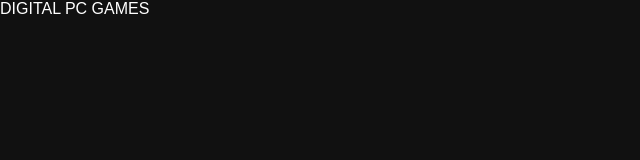
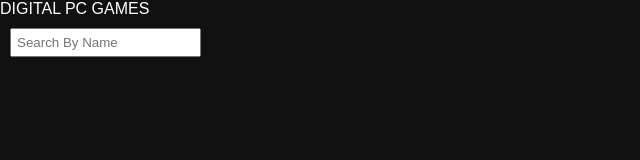
Before and after one commit to Felix-kariukiiii/phase-1-project, a plain HTML site: page index.html in a window 1280 px wide. Shown: the whole page, without its empty margins (0-640 px from the left). Drawn offline with Linux system fonts and the light colour scheme; no server answers.

Commit message:
page search bar

```diff
--- a/index.html
+++ b/index.html
@@ -8,6 +8,7 @@
 </head>
 <body>
     <div id="header">DIGITAL PC GAMES</div>
+    <input type="text" id="search-input" placeholder="Search By Name">
 
     <script src="index.js"></script>
 </body>
```
